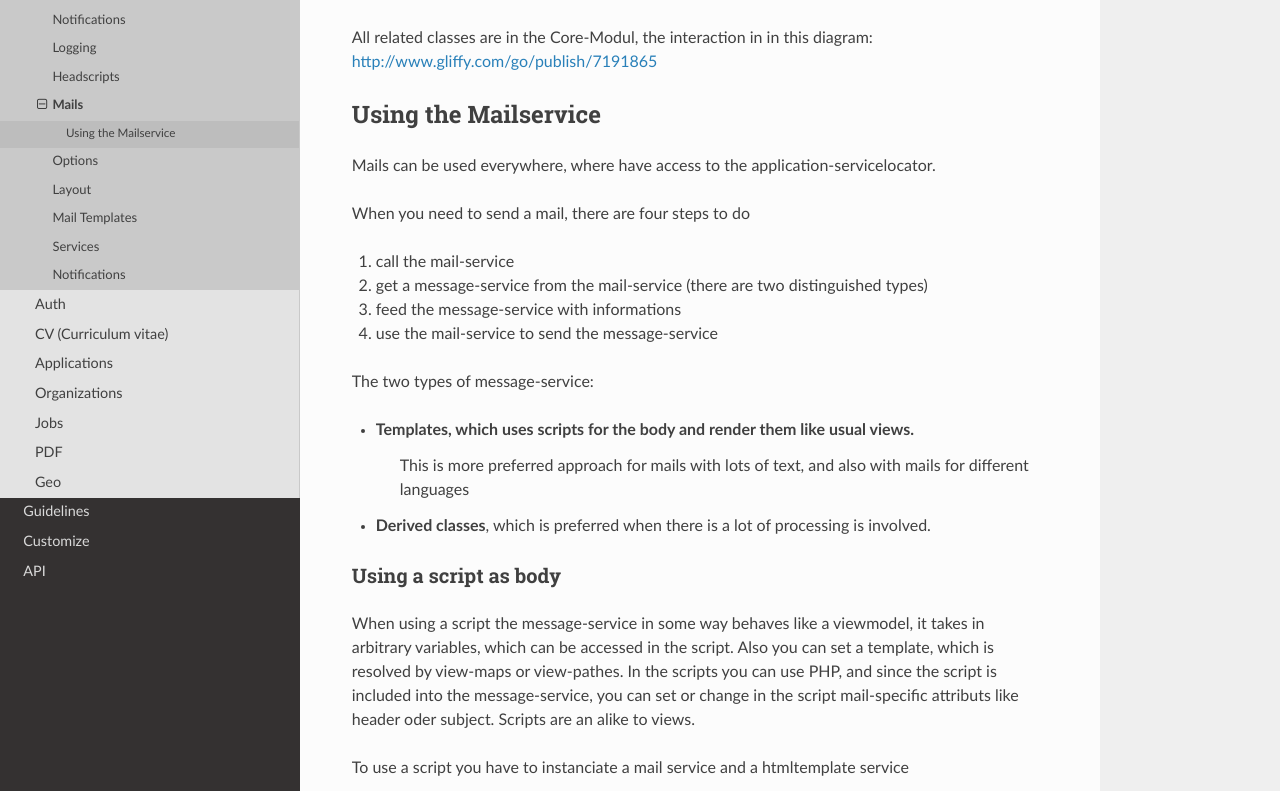
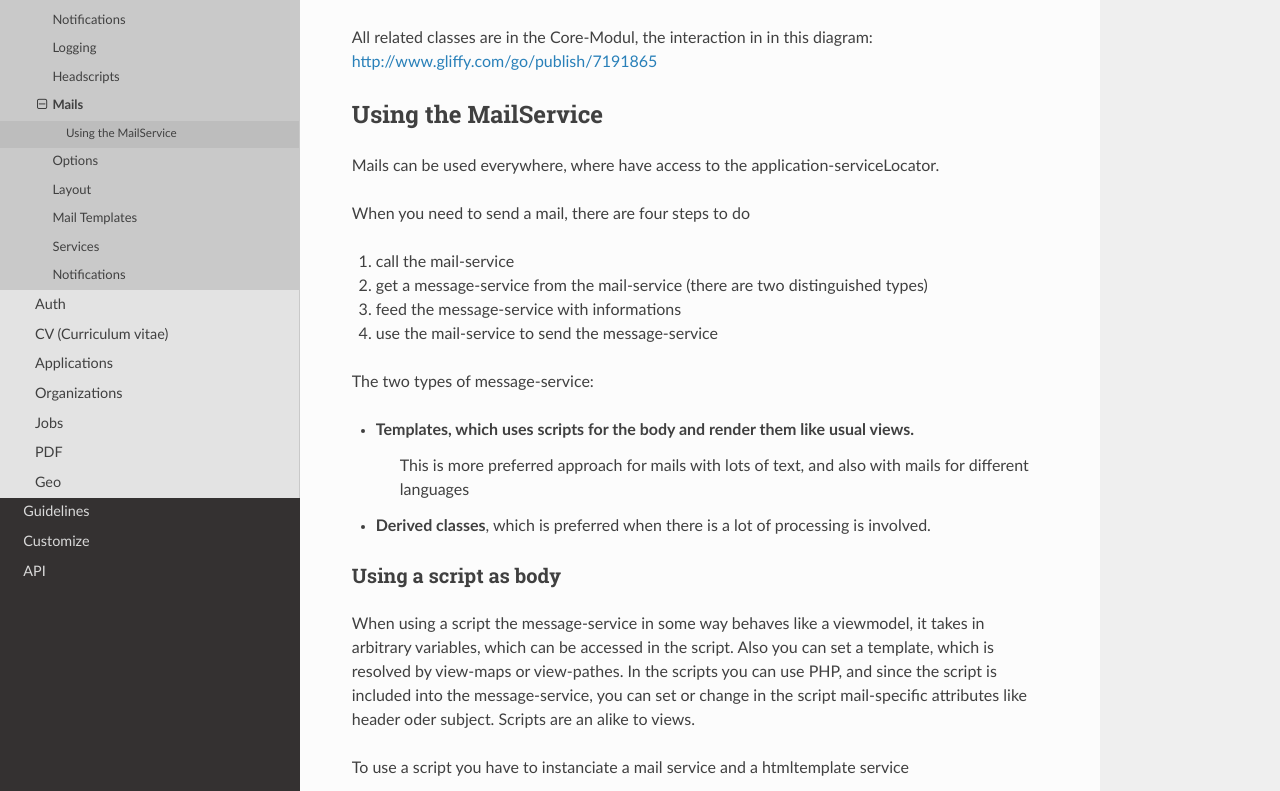
Before and after one commit to cross-solution/YawikDocs, a Sphinx documentation site: the page built from source/modules/core/mails.rst, in a window 1280 px wide and 1400 px high. Shown: the part 302-1093 px from the top of the window. Built offline with Sphinx 7.4.7 and the Read the Docs theme 2.0.0, drawn with Linux system fonts in a browser that asks for light colours; comment, search, counter and statistics services are not loaded.

```diff
--- a/source/modules/core/mails.rst
+++ b/source/modules/core/mails.rst
@@ -13,10 +13,10 @@ when creating own mails, you usually extends the message
 All related classes are in the Core-Modul, the interaction in in this diagram:
 http://www.gliffy.com/go/publish/7191865
 
-Using the Mailservice
+Using the MailService
 ---------------------
 
-Mails can be used everywhere, where have access to the application-servicelocator.
+Mails can be used everywhere, where have access to the application-serviceLocator.
 
 
 When you need to send a mail, there are four steps to do
@@ -40,7 +40,7 @@ When using a script the message-service in some way behaves like a viewmodel,
 it takes in arbitrary variables, which can be accessed in the script.
 Also you can set a template, which is resolved by view-maps or view-pathes.
 In the scripts you can use PHP, and since the script is included into the message-service,
-you can set or change in the script mail-specific attributs like header oder subject.
+you can set or change in the script mail-specific attributes like header oder subject.
 Scripts are an alike to views.
 
 To use a script you have to instanciate a mail service and a htmltemplate service
```
Also changed, not shown: source/modules/jobs/index.rst (+47 -2 lines).
